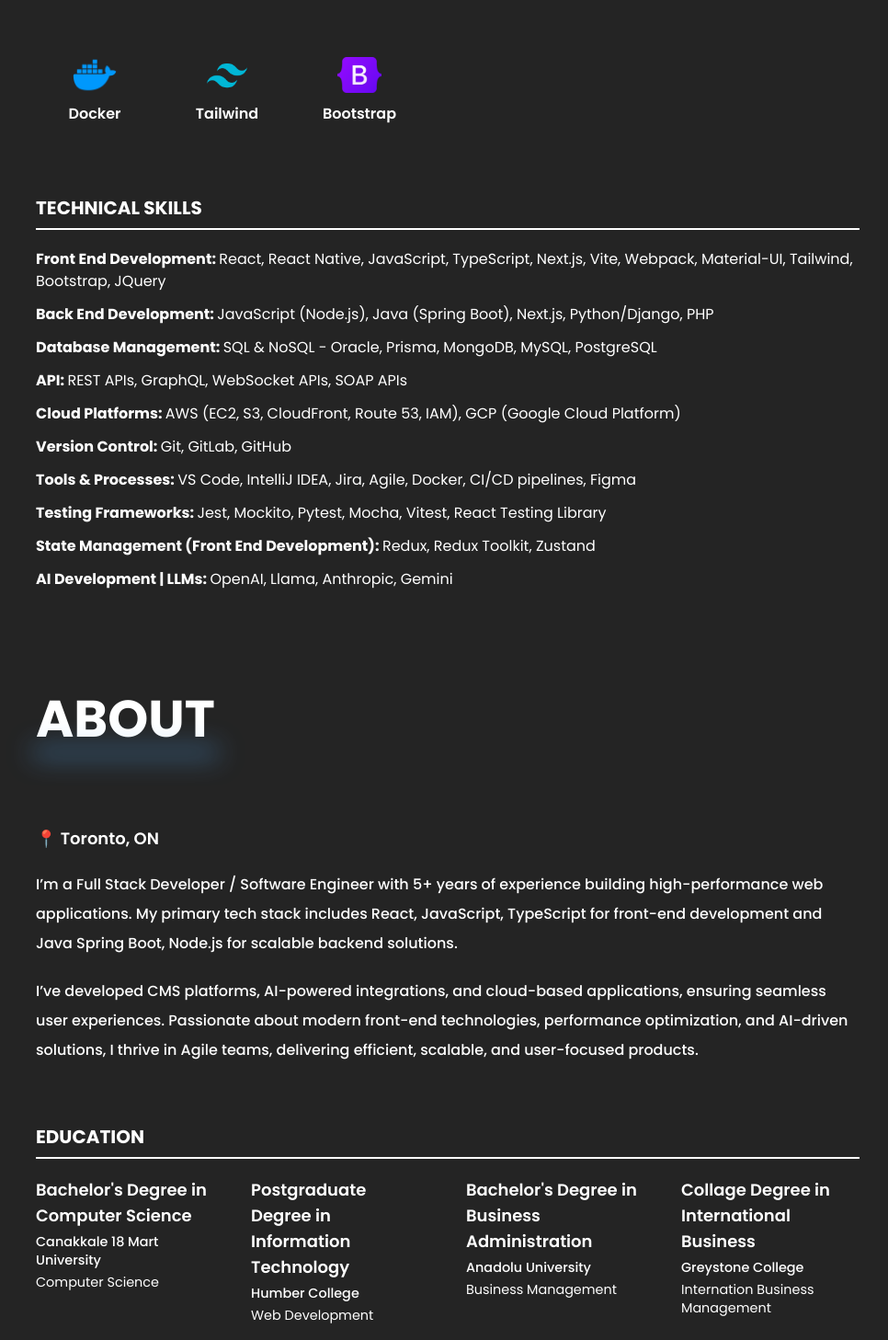
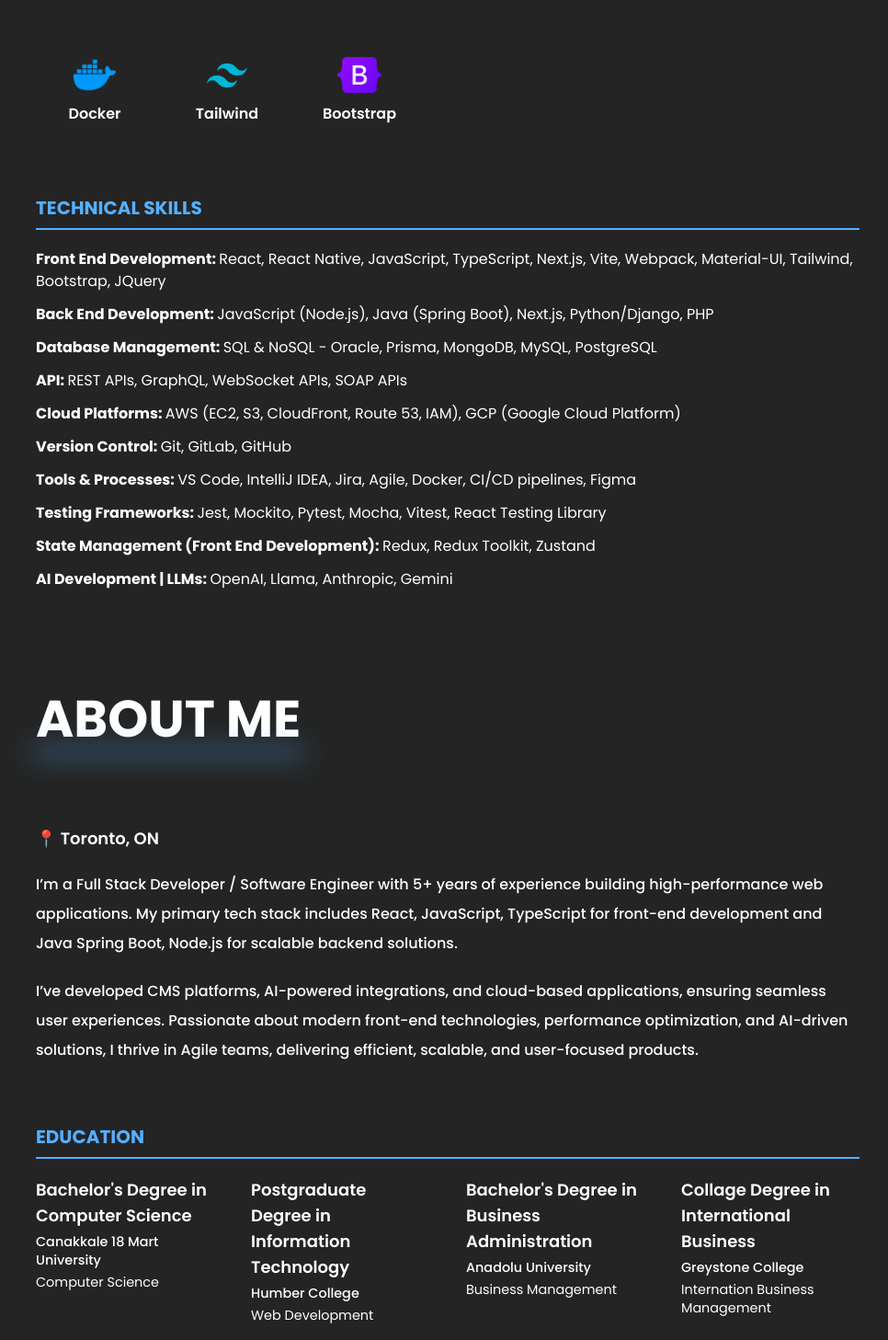
Before and after one commit to DogukanMere/portfolio-website, a React (Vite) app: page / in a window 1280 px wide. Shown: the part 1340-2797 px from the top of the page at 92% size, without its empty margins (249-1215 px from the left). Built offline with nearby package versions, Linux system fonts and the light colour scheme.

Commit message:
glow effect added on navigation

```diff
--- a/src/App.tsx
+++ b/src/App.tsx
@@ -15,7 +15,7 @@
       <SectionWrapper sectionId='skills' headerName='skills'>
         <Skills />
       </SectionWrapper>
-      <SectionWrapper sectionId='about' headerName='about'>
+      <SectionWrapper sectionId='about' headerName='about me'>
         <About />
       </SectionWrapper>
     </Layout>
--- a/src/components/NavItem.tsx
+++ b/src/components/NavItem.tsx
@@ -1,5 +1,3 @@
-import React from 'react';
-
 type NavItemProps = {
   itemName: string;
   link: string;
--- a/src/components/Navigation.tsx
+++ b/src/components/Navigation.tsx
@@ -19,9 +19,10 @@
   };
 
   return (
-    <nav className='fixed bg-bgNavLight h-10 px-3 py-10 mb-4 sm:mb-0 flex items-center justify-between sm:flex-col dark:bg-bgNavDark border-b-[2px] sm:border-r-[2px] sm:border-b-0 border-bgDark dark:border-bgLight w-full sm:h-screen sm:w-[12rem]  select-none z-10'>
+    <nav className='fixed bg-bgNavLight h-10 px-3 py-10 mb-4 sm:mb-0 flex items-center justify-between sm:flex-col dark:bg-bgNavDark border-b-[2px] sm:border-r-[2px] sm:border-b-0 border-bgDark dark:border-bgLight w-full sm:h-screen sm:w-[12rem]  select-none z-10 overflow-hidden'>
       {/* Logo */}
       <a href='#home' className='p-3'>
+        <div className={`glow-item relative top-6 select-none`}></div>
         <img src={theme === 'dark' ? logo : logoDark} alt='Dogukan Logo' className='w-16 sm:w-24 ' />
       </a>
 
--- a/src/components/SocialMedia.tsx
+++ b/src/components/SocialMedia.tsx
@@ -26,6 +26,7 @@
       {socialList.map((item) => {
         return (
           <div className='social-link' key={item.id}>
+            <div className={`glow-item relative top-6 select-none`}></div>
             <a href={item.socialLink} target='_blank' rel='noopener noreferrer'>
               {item.icon}
             </a>
--- a/src/pages/About.tsx
+++ b/src/pages/About.tsx
@@ -12,7 +12,7 @@
         </p>
       </div>
       {/* Education */}
-      <h3 className='mt-16 mb-5 font-bold uppercase text-lg sm:text-xl border-b-[2px] pb-1 sm:pb-2'>Education</h3>
+      <h3 className='mt-16 mb-5 text-accent font-bold uppercase text-lg sm:text-xl border-b-[2px] border-accent pb-1 sm:pb-2'>Education</h3>
       <div className='grid gird-cols-1 md:grid-cols-2 xl:grid-cols-4 gap-x-10 gap-y-6 sm:gap-y-10'>
         {educations.map((e) => {
           return (
--- a/src/pages/Skills.tsx
+++ b/src/pages/Skills.tsx
@@ -17,7 +17,7 @@
       </div>
 
       {/* Detailed Skills */}
-      <h3 className='mt-16 mb-5 font-bold uppercase text-center sm:text-start text-lg sm:text-xl border-b-[2px] pb-1 sm:pb-2 border-bgDark dark:border-bgLight'>Technical Skills</h3>
+      <h3 className='mt-16 mb-5 font-bold uppercase text-center sm:text-start text-lg sm:text-xl text-accent border-b-2 pb-1 sm:pb-2 dark:border-accent'>Technical Skills</h3>
       <div className='flex flex-col gap-y-4 sm:gap-y-3 text-center sm:text-start text-sm sm:text-base'>
         {technical_skills.map((category) => {
           return (
```
